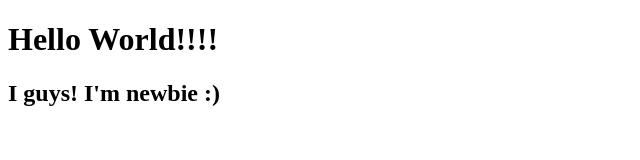
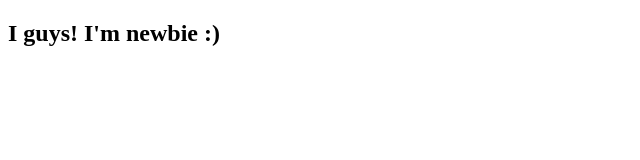
Before and after one commit to ShaySivatep/TestGit, a plain HTML site: page index.html in a window 1280 px wide. Shown: the whole page, without its empty margins (0-640 px from the left). Drawn offline with Linux system fonts and the light colour scheme.

Commit message:
delete Hello massage

```diff
--- a/index.html
+++ b/index.html
@@ -4,6 +4,6 @@
     <title> Test for GITHUB MINI COURSE </title>
 </head>
 <body>
-    <h1> Hello World!!!!</h1>
+
     <h2> I guys! I'm newbie :) </h2>
 </body>
```
